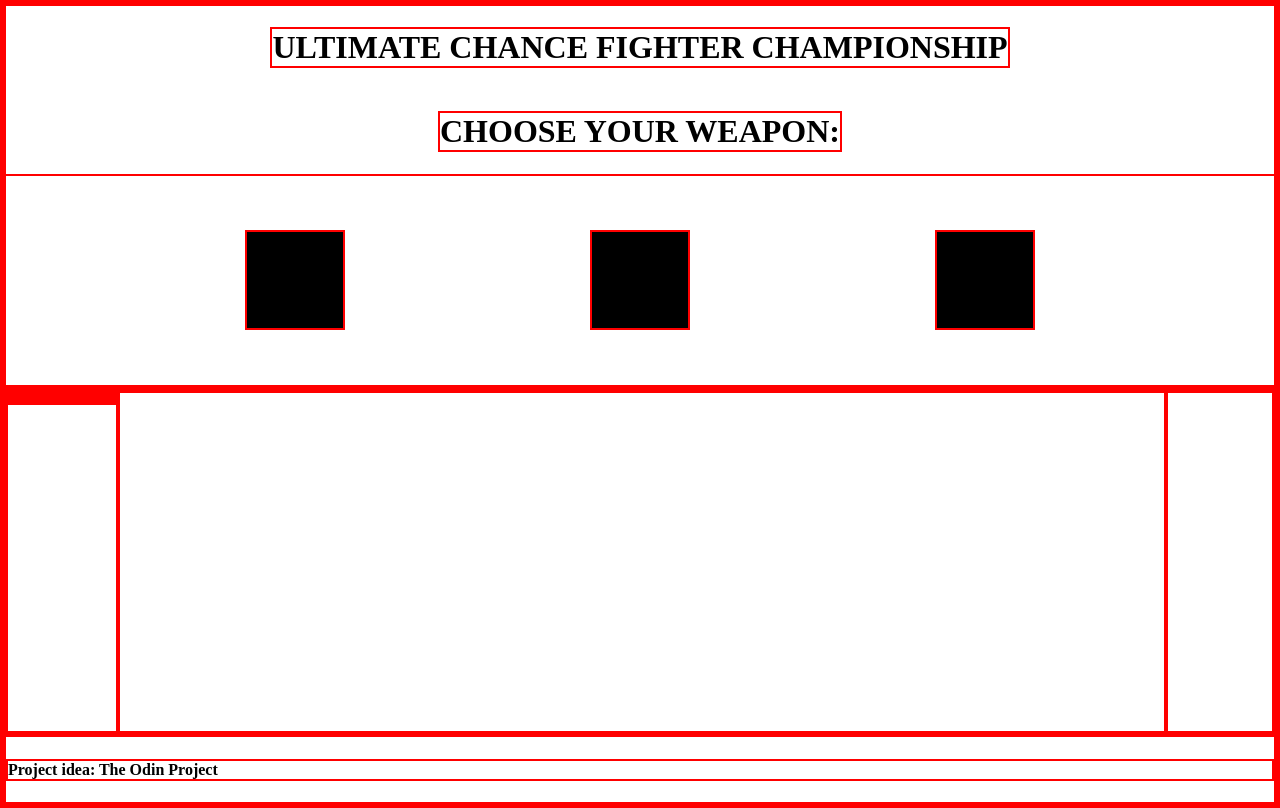
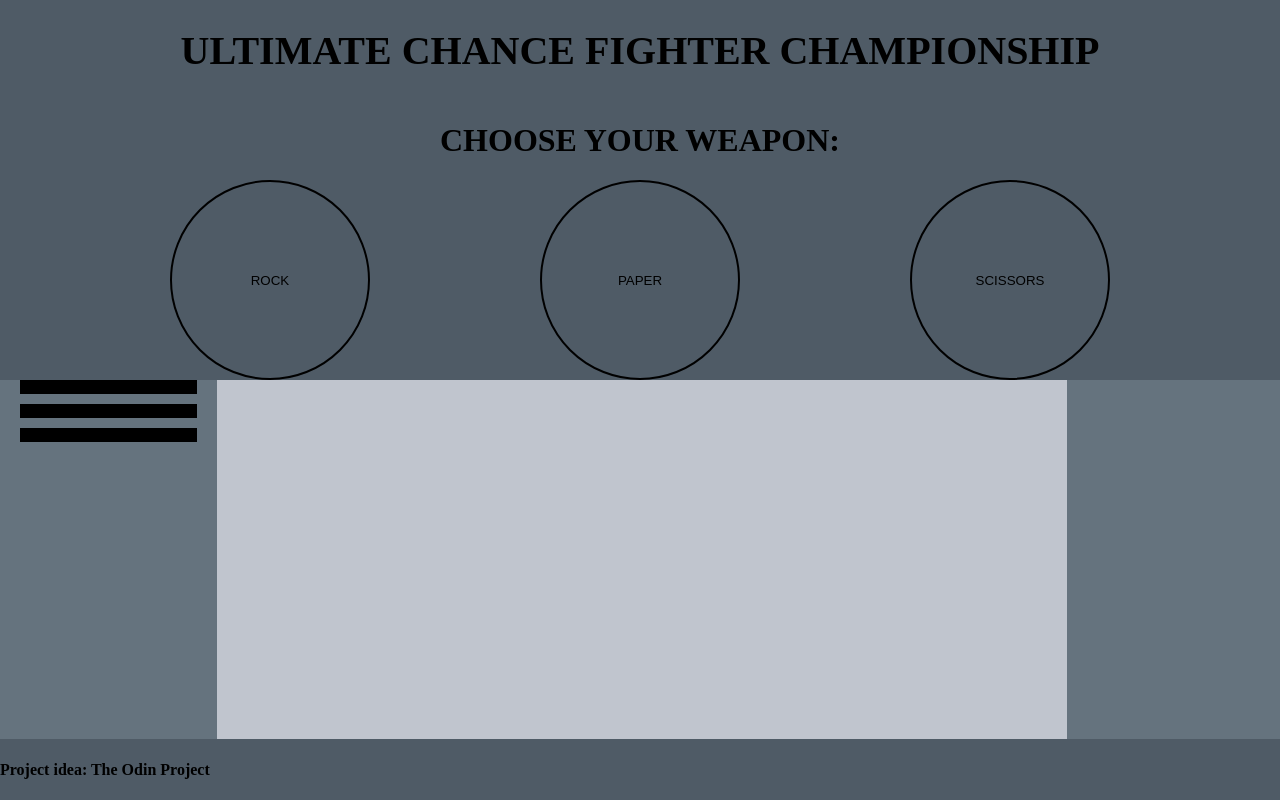
Before and after one commit to RichPBee/Odin-Project-Rock-Paper-Scissors, a plain HTML site: page index.html in a window 1280 px wide. Drawn offline with Linux system fonts and the light colour scheme.

Commit message:
basic flexbox styling for the website complete

```diff
--- a/styles.css
+++ b/styles.css
@@ -1,5 +1,4 @@
 * {
-    border: 2px solid red;
 }
 
 body {
@@ -10,12 +9,18 @@ body {
     justify-content: flex-start;
 }
 
+
 .header {
     flex: 1 1 auto;
     height: min-content;
     display: flex;
     flex-direction: column;
     align-items: center;
+    background-color: #4f5b66;
+}
+
+.title {
+    font-size: 40px;
 }
 
 .button-container {
@@ -28,9 +33,11 @@ body {
 }
 
 .choice-button {
-    height: 100px;
-    width: 100px;
-    background-color: black;
+    height: 200px;
+    width: 200px;
+    background: transparent;
+    border: 2px solid black;
+    border-radius: 100px;
 }
 
 .game-area {
@@ -40,8 +47,27 @@ body {
 
 .player-wins, .computer-wins {
     flex: 1 1 auto;
+    background-color: #65737e;
+    display: flex;
+    flex-direction: column;
+    justify-content: flex-start;
+    gap: 10px;
+    align-items: center;
+    flex-wrap: wrap;
+}
+
+.score-bar {
+    background-color: black;
+    border: 2px solid black;
+    width: 80%;
+    flex: 0 1 auto;
+    height: 10px;
 }
 
 .play-section {
-    flex: 10 1 auto;
+    flex: 4 1 auto;
+    background-color: #c0c5ce;
 }
+.footer {
+    background-color: #4f5b66;
+}
```
